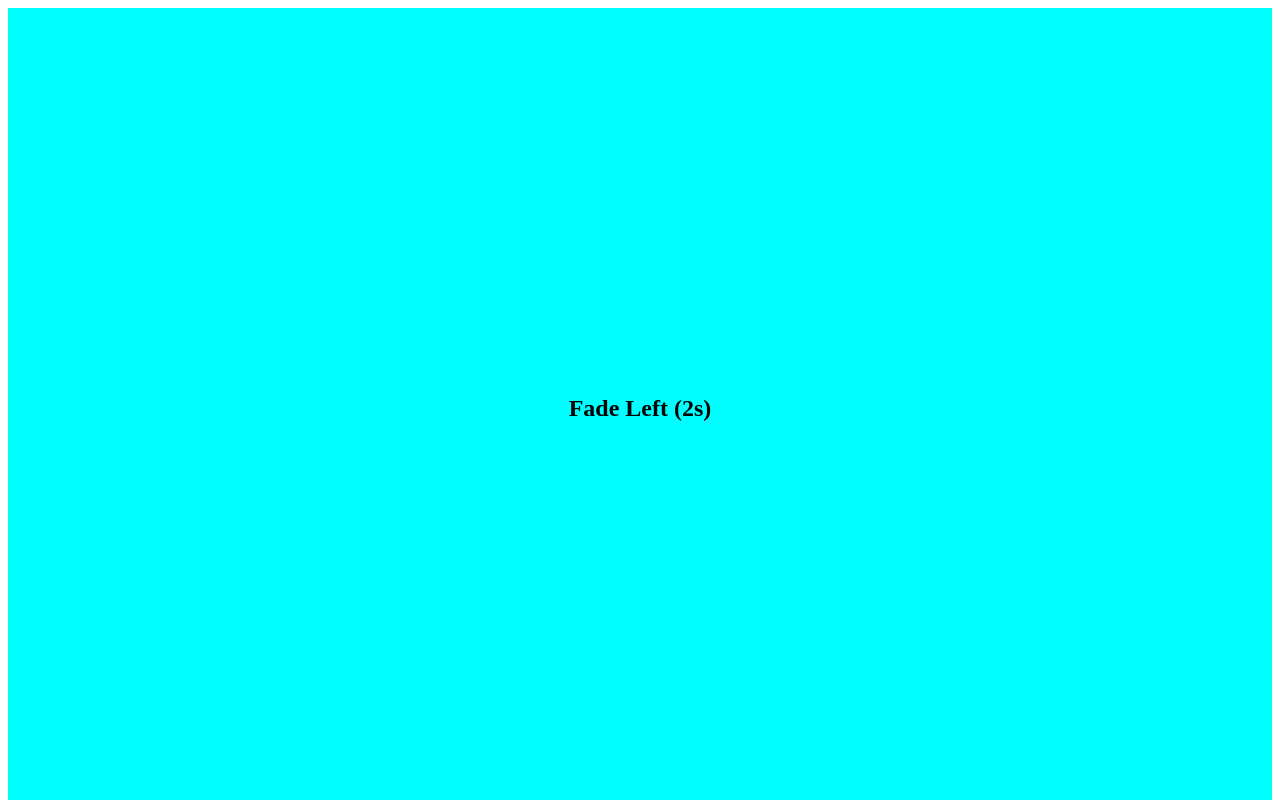
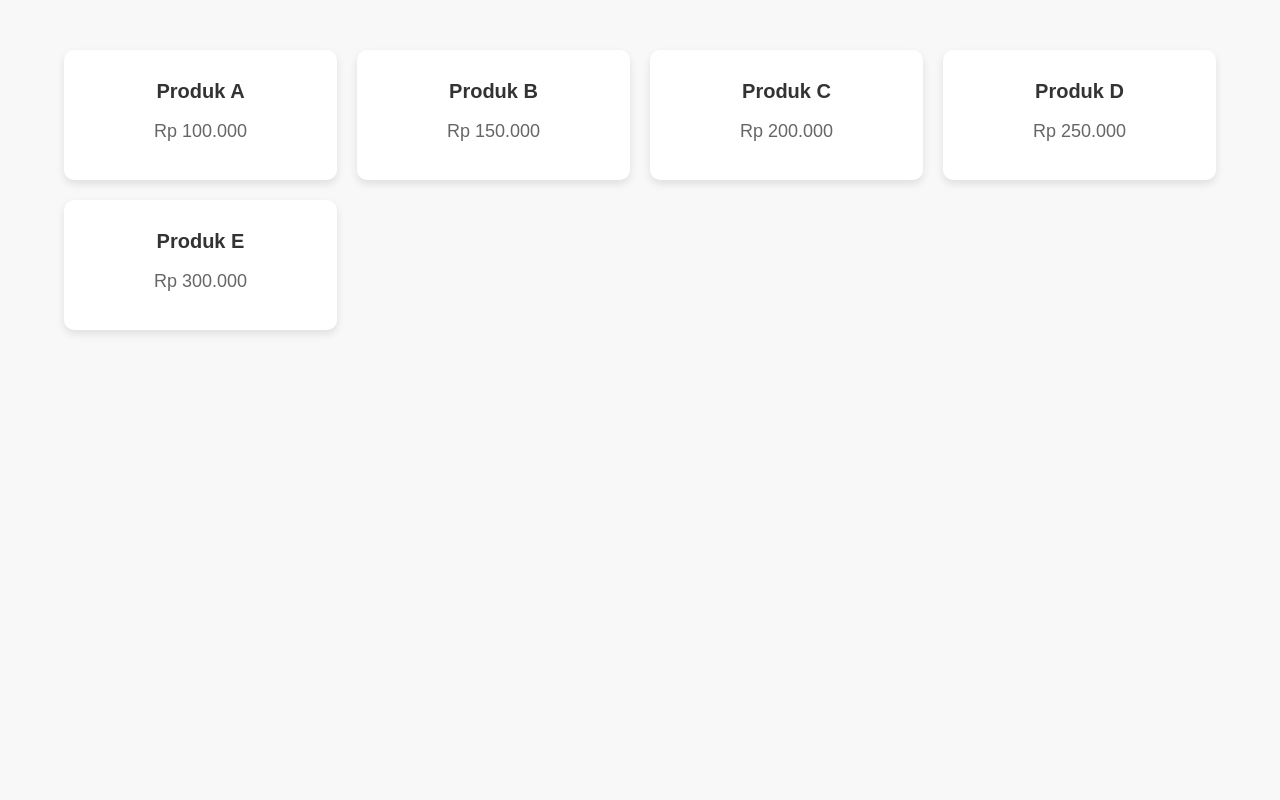
Before and after one commit to satyaezzy01/AOS-Lite, a plain HTML site: page index.html in a window 1280 px wide. Shown: the top 800 px of the page. Drawn offline with Linux system fonts and the light colour scheme.

Commit message:
Update index.html

```diff
--- a/index.html
+++ b/index.html
@@ -3,26 +3,71 @@
 <head>
     <meta charset="UTF-8">
     <meta name="viewport" content="width=device-width, initial-scale=1.0">
-    <title>Custom Scroll Animation</title>
+    <title>Produk dengan Animasi Scroll</title>
     <script src="animation.js" defer></script>
     <style>
-        .box {
-            width: 100%;
-            height: 100vh;
-            background-color: aqua;
+        body {
+            font-family: Arial, sans-serif;
+            background-color: #f8f8f8;
+            margin: 0;
+            padding: 0;
             display: flex;
-            justify-content: center;
+            flex-direction: column;
             align-items: center;
-            font-size: 24px;
-            font-weight: bold;
+        }
+        .container {
+            width: 90%;
+            max-width: 1200px;
+            display: grid;
+            grid-template-columns: repeat(auto-fit, minmax(250px, 1fr));
+            gap: 20px;
+            margin-top: 50px;
+        }
+        .card {
+            background: white;
+            padding: 20px;
+            border-radius: 10px;
+            box-shadow: 0 4px 8px rgba(0, 0, 0, 0.1);
+            text-align: center;
+            transform: scale(0.9);
+            transition: transform 0.3s ease-in-out;
+        }
+        .card:hover {
+            transform: scale(1);
+        }
+        .card h3 {
+            margin: 10px 0;
+            font-size: 20px;
+            color: #333;
+        }
+        .card p {
+            font-size: 18px;
+            color: #666;
         }
     </style>
 </head>
 <body>
-    <div class="box" data-aos="fade-left" data-delay="300" data-duration="2000">Fade Left (2s)</div>
-    <div class="box" data-aos="fade-right" data-delay="500" data-duration="1000">Fade Right (1s)</div>
-    <div class="box" data-aos="fade-up" data-delay="700" data-duration="1500">Fade Up (1.5s)</div>
-    <div class="box" data-aos="fade-down" data-delay="1000" data-duration="2500">Fade Down (2.5s)</div>
-    <div class="box" data-aos="opacity" data-delay="1200" data-duration="3000">Opacity Effect (3s)</div>
+    <div class="container">
+        <div class="card" data-aos="fade-left" data-delay="300" data-duration="1000">
+            <h3>Produk A</h3>
+            <p>Rp 100.000</p>
+        </div>
+        <div class="card" data-aos="fade-right" data-delay="500" data-duration="1000">
+            <h3>Produk B</h3>
+            <p>Rp 150.000</p>
+        </div>
+        <div class="card" data-aos="fade-up" data-delay="700" data-duration="1000">
+            <h3>Produk C</h3>
+            <p>Rp 200.000</p>
+        </div>
+        <div class="card" data-aos="fade-down" data-delay="1000" data-duration="1000">
+            <h3>Produk D</h3>
+            <p>Rp 250.000</p>
+        </div>
+        <div class="card" data-aos="opacity" data-delay="1200" data-duration="1000">
+            <h3>Produk E</h3>
+            <p>Rp 300.000</p>
+        </div>
+    </div>
 </body>
 </html>
```
